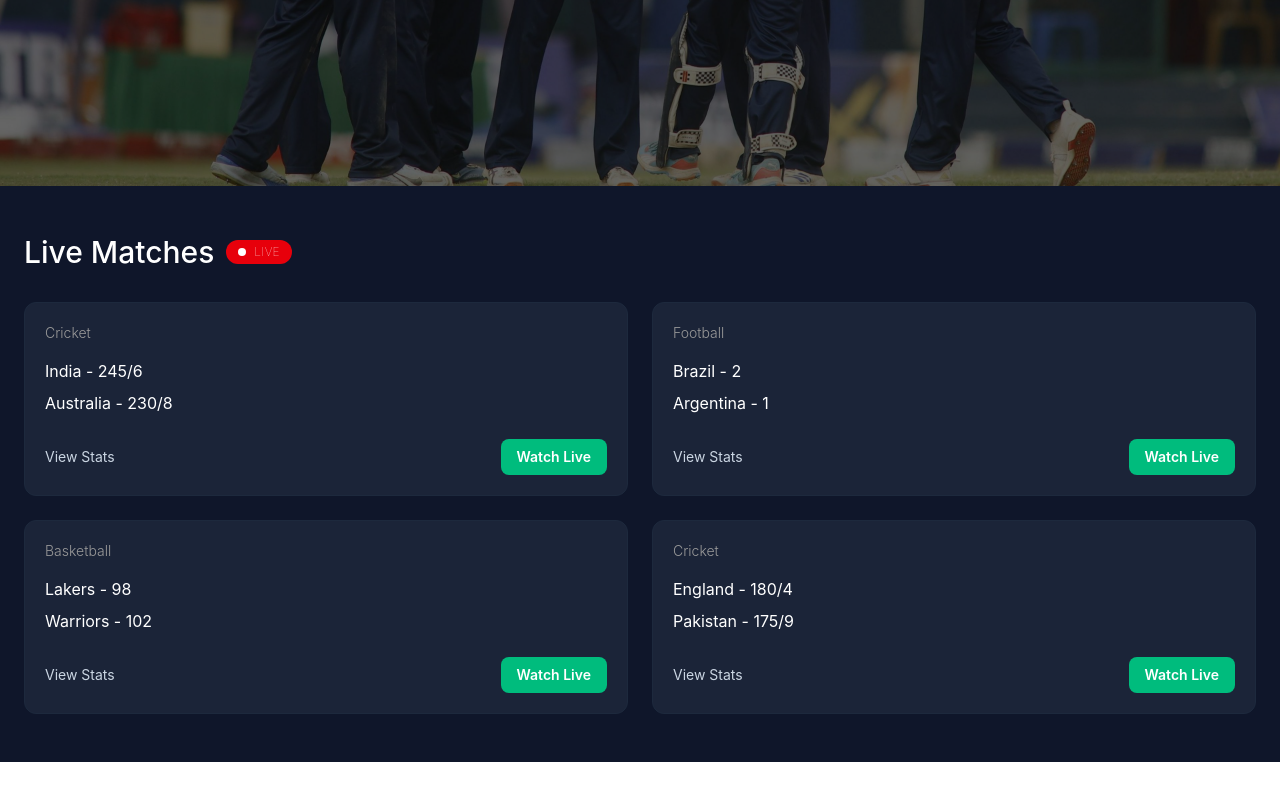
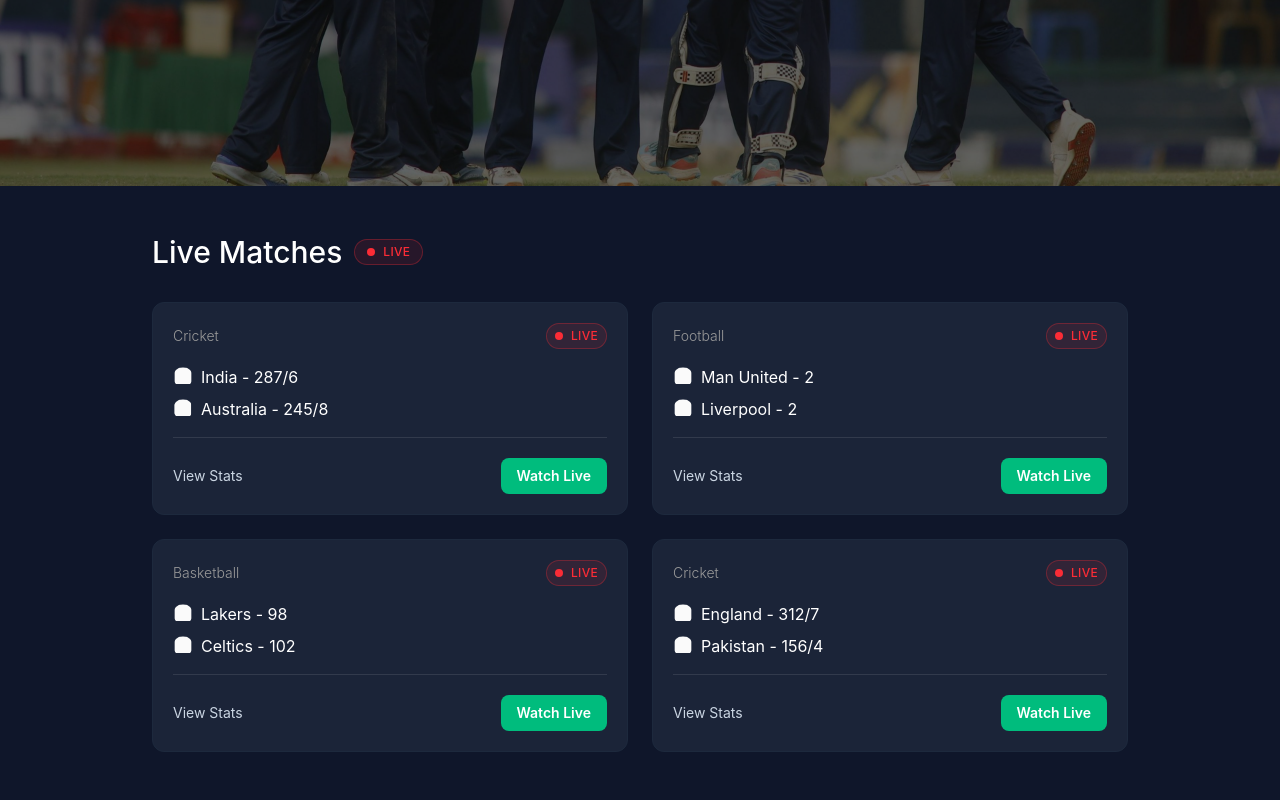
Before and after one commit to ChamilSachintha/Sports-Dashboard-Application, a React (Vite) app: page / in a window 1280 px wide. Shown: the part 519-1319 px from the top of the page. Before the commit the page ends 1281 px from the top, so only its background shows below. Built offline with nearby package versions, Linux system fonts and the light colour scheme.

Commit message:
Update Live Matches

```diff
--- a/src/App.tsx
+++ b/src/App.tsx
@@ -7,7 +7,9 @@ function App() {
     <div className="min-h-screen bg-[#0f162a]">
       <Navbar />
       <Hero />
-       <LiveMatches />
+      <div className="mx-32">
+        <LiveMatches />
+      </div>
     </div>
   );
 }
--- a/src/components/LiveMatches.tsx
+++ b/src/components/LiveMatches.tsx
@@ -1,62 +1,109 @@
+import india from "../assets/IN.svg";
+import australia from "../assets/AU.svg";
+// import manUnited from "../assets/man-united.svg";
+// import liverpool from "../assets/liverpool.svg";
+// import lakers from "../assets/lakers.svg";
+// import celtics from "../assets/celtics.svg";
+// import england from "../assets/EN.svg";
+// import pakistan from "../assets/PAK.svg";
+
 export default function LiveMatches() {
   const matches = [
     {
       sport: "Cricket",
-      team1: "India - 245/6",
-      team2: "Australia - 230/8",
+      team1: "India - 287/6",
+      team2: "Australia - 245/8",
+      flag1: india,
+      flag2: australia,
     },
     {
       sport: "Football",
-      team1: "Brazil - 2",
-      team2: "Argentina - 1",
+      team1: "Man United - 2",
+      team2: "Liverpool - 2",
+      flag1: india,
+      flag2: india,
     },
     {
       sport: "Basketball",
       team1: "Lakers - 98",
-      team2: "Warriors - 102",
+      team2: "Celtics - 102",
+      flag1: india,
+      flag2: india,
     },
     {
       sport: "Cricket",
-      team1: "England - 180/4",
-      team2: "Pakistan - 175/9",
+      team1: "England - 312/7",
+      team2: "Pakistan - 156/4",
+      flag1: india,
+      flag2: india,
     },
   ];
 
   return (
     <section className="w-full bg-[#0f162a] py-12 px-6">
+      {/* Heading */}
       <div className="flex items-center gap-3 mb-8">
         <h2 className="text-white text-2xl md:text-3xl font-medium">
           Live Matches
         </h2>
 
-        <div className="flex items-center gap-2 bg-red-600 px-3 py-1 rounded-full">
-          <span className="w-2 h-2 bg-white rounded-full"></span>
-
-          <span className="text-white text-xs font-thin tracking-wide">
+        <div className="flex items-center gap-2 bg-red-500/10 border border-red-500/30 px-3 py-1 rounded-full">
+          <span className="w-2 h-2 bg-red-500 rounded-full"></span>
+          <span className="text-red-500 text-xs font-medium tracking-wide">
             LIVE
           </span>
         </div>
       </div>
 
+      {/* Cards Grid */}
       <div className="grid grid-cols-1 md:grid-cols-2 gap-6">
         {matches.map((match, index) => (
           <div
             key={index}
             className="bg-[#1b2438] border border-slate-800 rounded-xl p-5 text-white hover:scale-[1.02] transition"
           >
-            {/* Sport Name */}
-            <h3 className="text-[#999999] font-light text-sm mb-4">
-              {match.sport}
-            </h3>
+            {/* Sport Name + LIVE */}
+            <div className="flex items-center justify-between mb-4">
+              <h3 className="text-[#999999] font-light text-sm">
+                {match.sport}
+              </h3>
+
+              <div className="flex items-center gap-2 px-2 py-1 rounded-full bg-red-500/10 border border-red-500/30">
+                <span className="w-2 h-2 bg-red-500 rounded-full"></span>
+
+                <span className="text-red-500 text-xs font-medium tracking-wide">
+                  LIVE
+                </span>
+              </div>
+            </div>
 
             {/* Teams */}
             <div className="space-y-2 text-sm md:text-base">
-              <p>{match.team1}</p>
-              <p>{match.team2}</p>
+              {/* Team 1 */}
+              <div className="flex items-center gap-2">
+                <img
+                  src={match.flag1}
+                  alt="team1"
+                  className="w-5 h-5 rounded-full"
+                />
+                <p>{match.team1}</p>
+              </div>
+
+              {/* Team 2 */}
+              <div className="flex items-center gap-2">
+                <img
+                  src={match.flag2}
+                  alt="team2"
+                  className="w-5 h-5 rounded-full"
+                />
+                <p>{match.team2}</p>
+              </div>
             </div>
 
+            <div className="border-t border-white/10 mt-4 pt-4"></div>
+
             {/* Bottom Actions */}
-            <div className="flex items-center justify-between mt-6">
+            <div className="flex items-center justify-between mt-1">
               <a
                 href="#stats"
                 className="text-slate-300 hover:text-emerald-400 text-sm"
```
